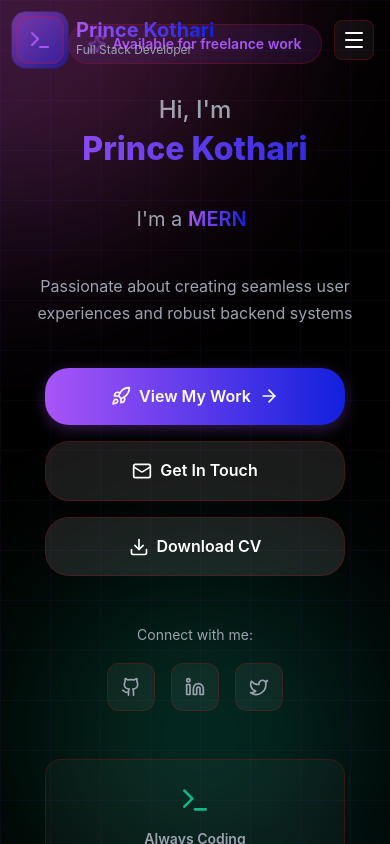
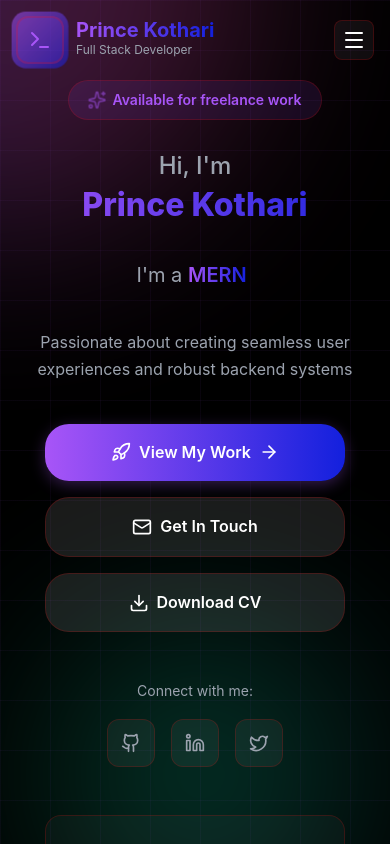
Before and after one commit to princekotharii/PORTFOLIO11, a React (Vite) app in the folder client/: page / in a window 390 px wide. Shown: the top 844 px of the page. Built offline with nearby package versions, Linux system fonts and the light colour scheme.

Commit message:
refactor: remove redundant section spacing rules for improved layout consistency

```diff
--- a/client/src/index.css
+++ b/client/src/index.css
@@ -307,64 +307,3 @@ h3 { font-size: clamp(1.5rem, 3vw, 2rem); }
     padding: 0 var(--spacing-sm);
   }
 }
-
-/* ============================================
-   SECTION SPACING FIX - REDUCED GAPS
-   ============================================ */
-
-/* Override section padding for tighter spacing */
-section,
-.section,
-.hero,
-.about-section,
-.skills-section,
-.projects-section,
-.education-section,
-.achievements-section,
-.contact-section {
-  padding: 3rem 0 !important;  /* 48px top/bottom instead of 64px */
-}
-
-/* Hero gets full height but less padding */
-.hero {
-  min-height: 100vh;
-  padding: 2rem 0 !important;
-  display: flex;
-  align-items: center;
-  justify-content: center;
-}
-
-/* Section header - reduce bottom margin */
-.section-header {
-  margin-bottom: 2. 5rem;
-}
-
-/* Mobile - Even tighter */
-@media (max-width:  768px) {
-  section,
-  .section,
-  .about-section,
-  .skills-section,
-  .projects-section,
-  .education-section,
-  .achievements-section,
-  .contact-section {
-    padding: 2rem 0 !important;  /* 32px on mobile */
-  }
-
-  .hero {
-    padding: 1.5rem 0 !important;
-  }
-
-  .section-header {
-    margin-bottom: 2rem;
-  }
-}
-
-/* Tablet - Middle ground */
-@media (min-width: 769px) and (max-width: 1024px) {
-  section,
-  .section {
-    padding: 2.5rem 0 !important;  /* 40px on tablet */
-  }
-}
```
